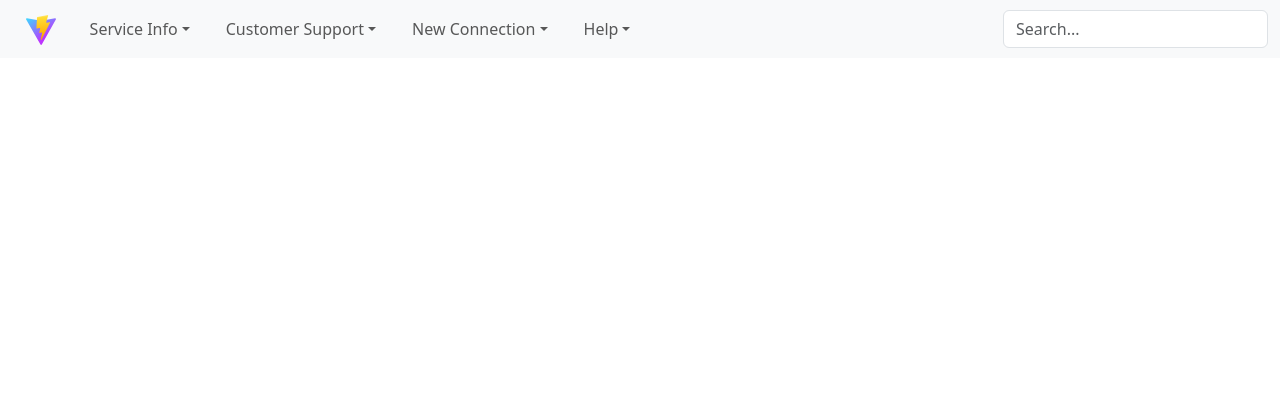
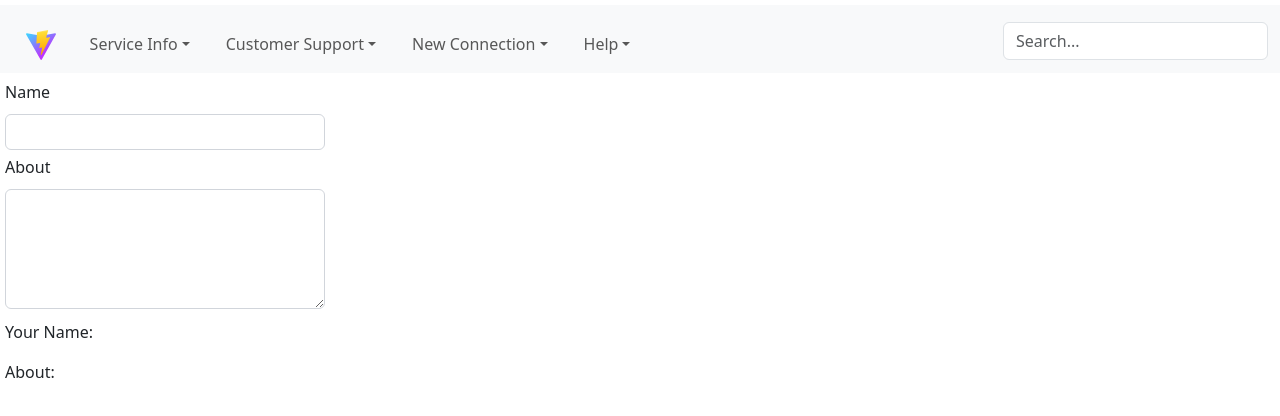
Before and after one commit to gowtham-1812/electricity-board, a React (Vite) app: page / in a window 1280 px wide. Shown: the top 416 px of the page. Built offline with nearby package versions, Linux system fonts and the light colour scheme.

Commit message:
Create TextBox and TextArea component in new branch

```diff
--- /dev/null
+++ b/src/App.css
@@ -0,0 +1,8 @@
+/* Temporary margin for better visibility */
+body {
+    margin: 5px;
+}
+
+div > * {
+    margin-top: 5px;
+}
--- a/src/App.jsx
+++ b/src/App.jsx
@@ -1,10 +1,25 @@
-import React from 'react';
-import Navbar from './Navbar.jsx'
+import React, { useState } from "react";
+import Navbar from "./Navbar.jsx";
+import TextBox from "./Components/TextBox.jsx";
+import TextArea from "./Components/TextArea.jsx"
+import "./App.css";
 
 function App() {
+    const [name, setName] = useState("");
+    const [about, setAbout] = useState("");
+
     return(
-        <div className="App">
+        <div className="App" style={{ paddingTop: "70px" }}>
             <Navbar />
+
+            <label>Name</label>
+            <TextBox onChange={setName} />
+
+            <label>About</label>
+            <TextArea onChange={setAbout} />
+
+            <p>Your Name: {name}</p>
+            <p>About: {about}</p>
         </div>
     );
 }
--- /dev/null
+++ b/src/Components/Components.css
@@ -0,0 +1,23 @@
+.textbox, .text-area {
+    width: 100%;
+    max-width: 320px;
+    padding: 8px 12px;
+    border: 1px solid #d1d5db;
+    border-radius: 6px;
+    font-size: 14px;
+}
+
+.textbox:focus, .text-area:focus {
+  outline: none;
+  border-color: #2563eb;
+  box-shadow: 0 0 0 2px rgba(37, 99, 235, 0.2);
+}
+
+.textbox {
+    height: 36px;
+}
+
+.text-area {
+    min-height: 120px;
+    resize: vertical;
+}
--- /dev/null
+++ b/src/Components/TextArea.jsx
@@ -0,0 +1,19 @@
+import React, { useState } from "react";
+import "./Components.css";
+
+function TextArea({ onChange }) {
+    const [input, setInput] = useState("");
+
+    const handleChange = (e) => {
+        setInput(e.target.value);
+        onChange(e.target.value);
+    }
+
+    return (
+        <div>
+            <textarea className="text-area" onChange={handleChange}>{input}</textarea>
+        </div>
+    );
+}
+
+export default TextArea;
--- /dev/null
+++ b/src/Components/TextBox.jsx
@@ -0,0 +1,19 @@
+import React, { useState } from "react";
+import "./Components.css";
+
+function TextBox({ onChange }) {
+    const [input, setInput] = useState("");
+
+    const handleChange = (e) => {
+        setInput(e.target.value);
+        onChange(e.target.value);
+    }
+
+    return (
+        <div>
+            <input type="text" className="textbox" value={input} onChange={handleChange} />
+        </div>
+    );
+}
+
+export default TextBox;
```
